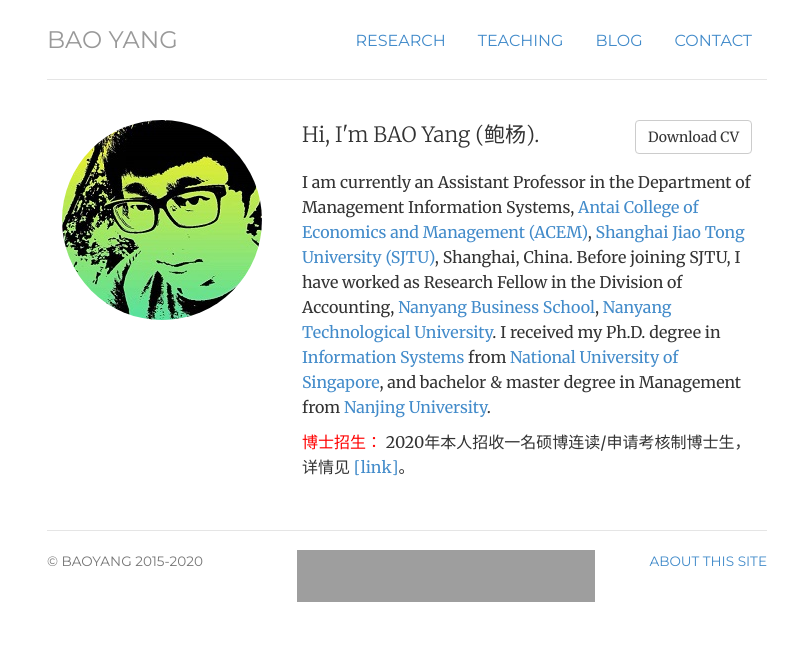
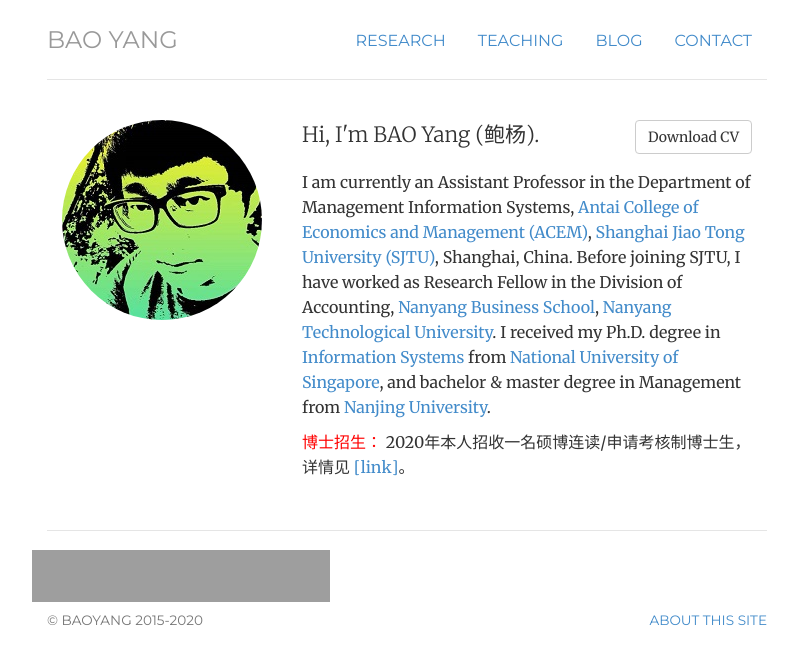
Before and after one commit to popeye007/popeye007.github.io, a Jekyll site: the page built from index.html, in a window 1280 px wide. Shown: the top 664 px of the page, without its empty margins (233-1031 px from the left). Built offline with Jekyll 4.4.1, drawn with Linux system fonts in a browser that asks for light colours; comment, search, counter and statistics services are not loaded; grey boxes are pictures that could not be loaded.

Commit message:
fix footer music

```diff
--- a/_includes/footer.html
+++ b/_includes/footer.html
@@ -1,13 +1,13 @@
 <div class="footer">
 	<div class="row">
-	<div class="col-sm-4">
-	<p><small>&copy; baoyang 2015-2020</small></p>
+		<iframe frameborder="no" border="0" marginwidth="0" marginheight="0" width=298 height=52 src="//music.163.com/outchain/player?type=2&id=562661797&auto=1&height=32"></iframe>
+	</div>
+	<div class="row">
+	<div class="col-sm-8">
+		<p><small>&copy; baoyang 2015-2020</small></p>
 	</div>
 	<div class="col-sm-4">
-	<iframe frameborder="no" border="0" marginwidth="0" marginheight="0" width=298 height=52 src="//music.163.com/outchain/player?type=2&id=562661797&auto=1&height=32"></iframe>
-	</div>
-	<div class="col-sm-4">
-	<p class="pull-right"><small><a href="/about" title="About this site">About this site</a></small></p>
+		<p class="pull-right"><small><a href="/about" title="About this site">About this site</a></small></p>
 	</div>
 	</div>
 </div> <!-- /footer -->
```
